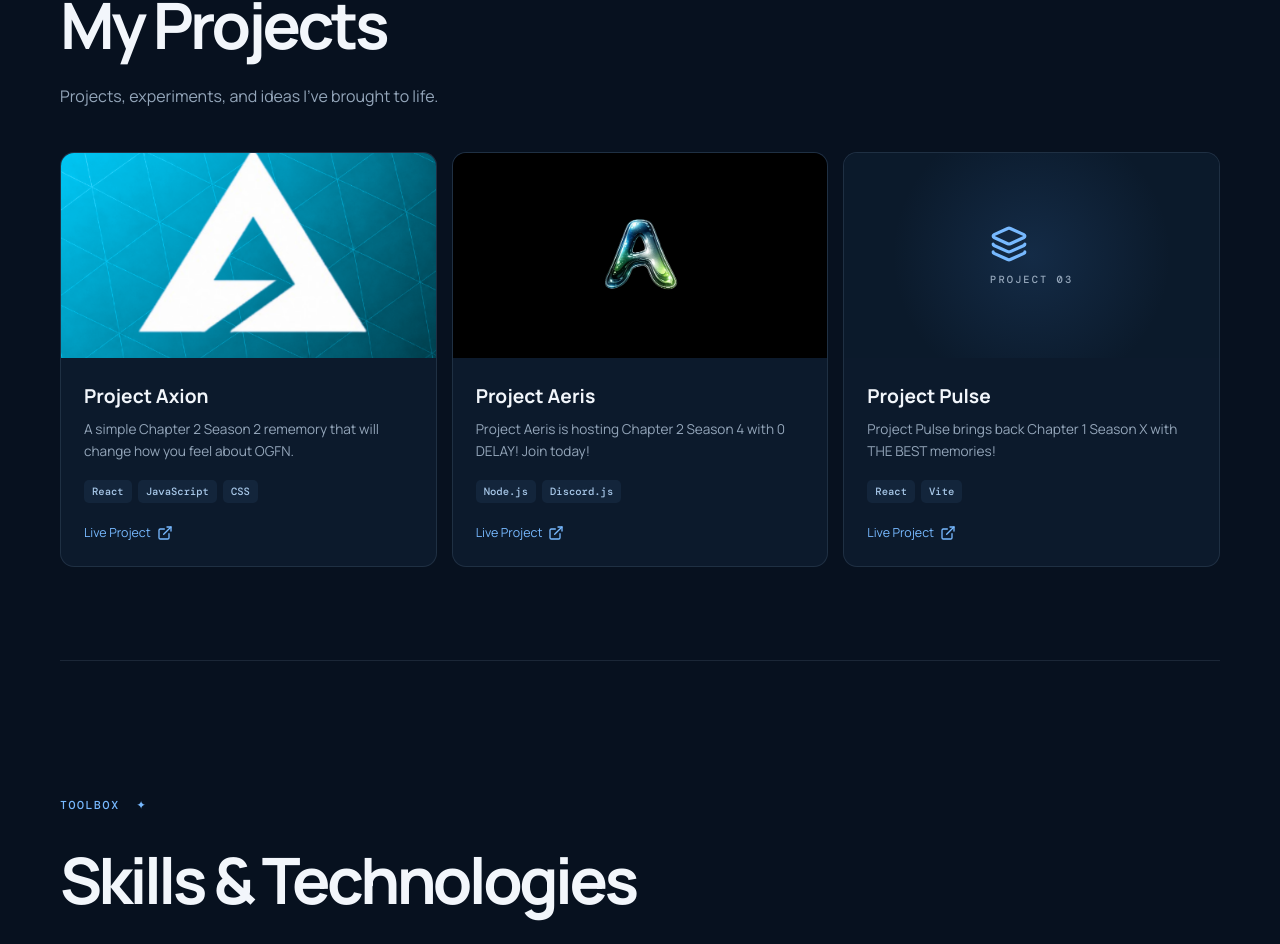
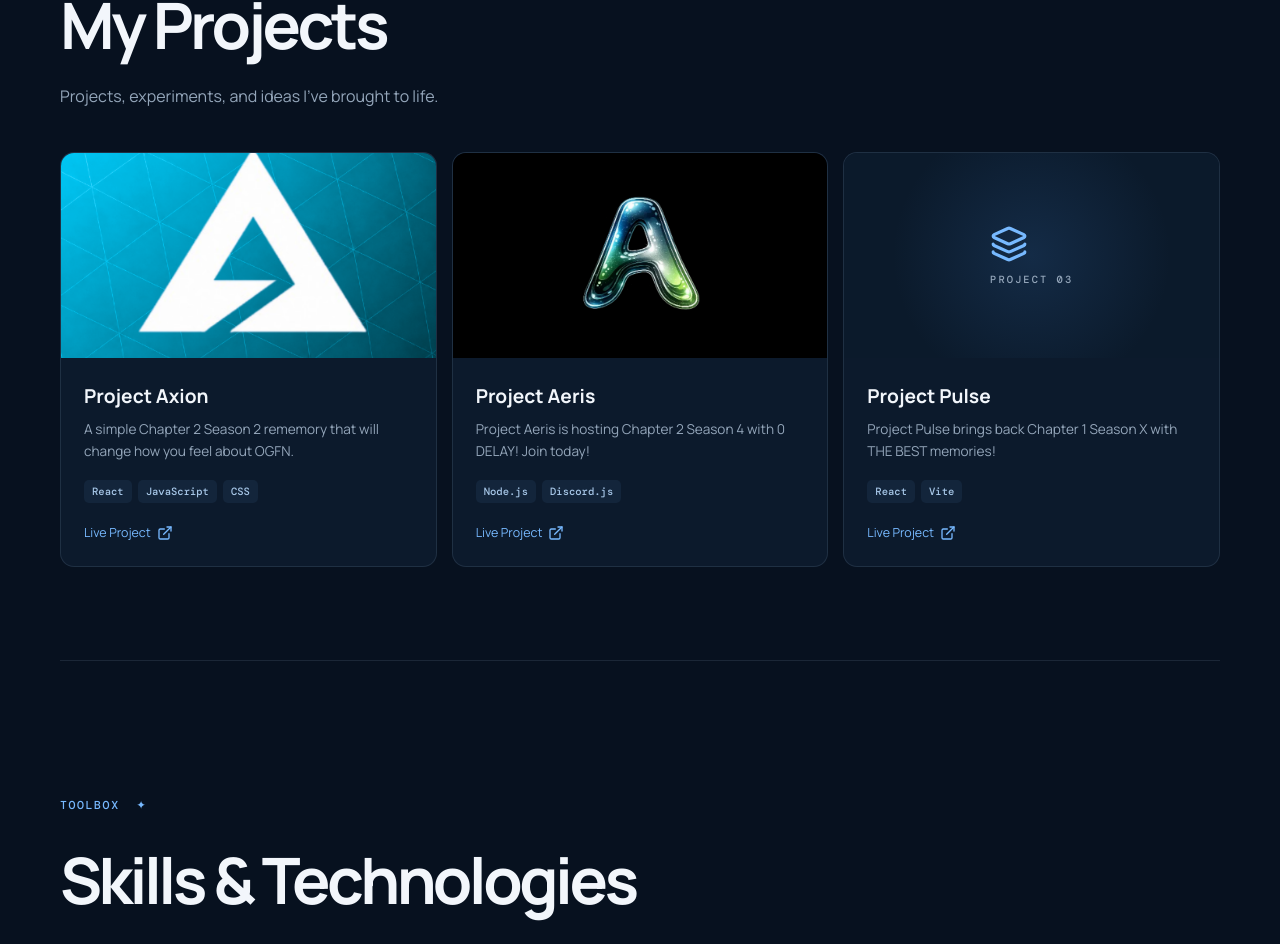
Before and after one commit to copuerlc/personal-portfolio, a React (Vite) app: page / in a window 1280 px wide. Shown: the part 3616-4560 px from the top of the page. Built offline with nearby package versions, Linux system fonts and the light colour scheme.

Commit message:
Added Aeris Picture To Projecs v1.1.2

```diff
--- a/src/data/profile.js
+++ b/src/data/profile.js
@@ -60,7 +60,7 @@ export const profile = {
       name: "Project Aeris",
       description: "Project Aeris is hosting Chapter 2 Season 4 with 0 DELAY! Join today!",
       technologies: ["Node.js", "Discord.js"],
-      image: "/Aeris_Picture.png",
+      image: "/Aeris__Picture.png",
       link: "https://discord.gg/aerismp",
       github: ""
     },
```
Also changed, not shown: public/Aeris_Picture.png (deleted), public/Aeris__Picture.png (added).
